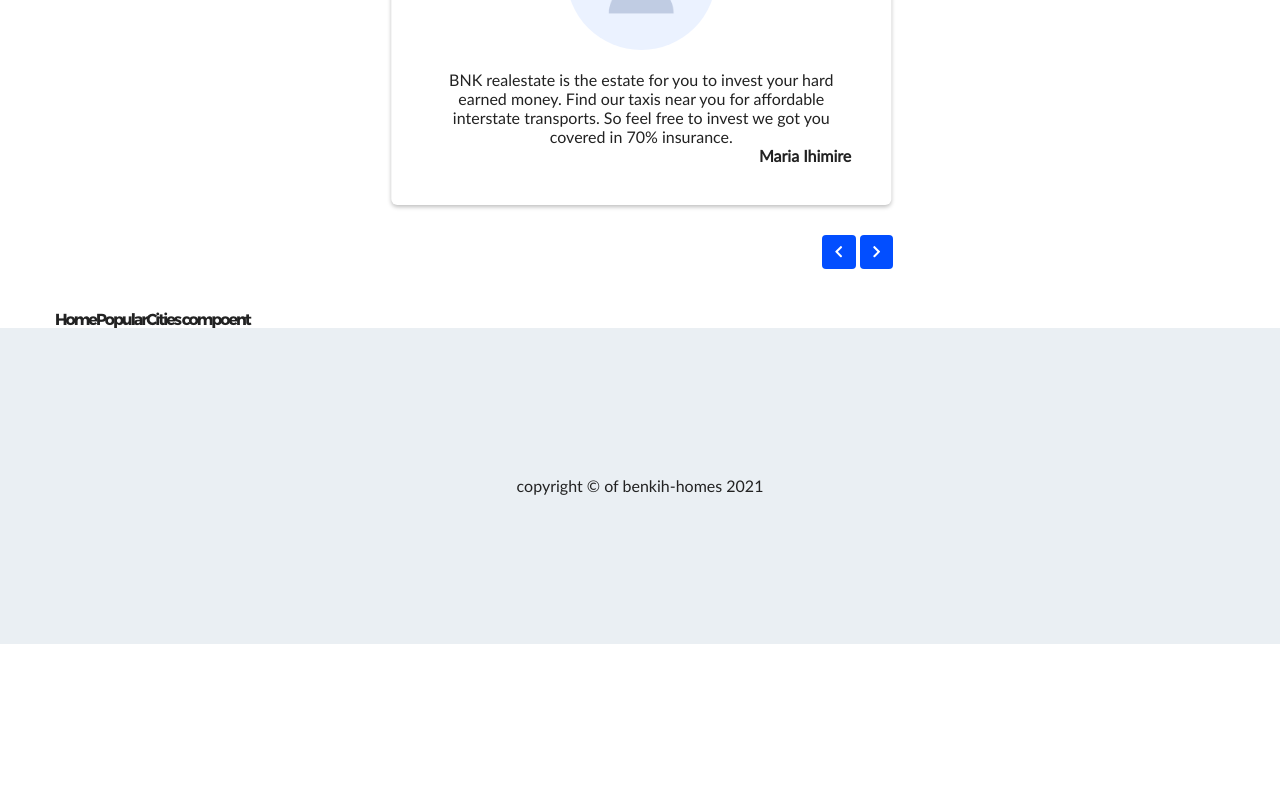
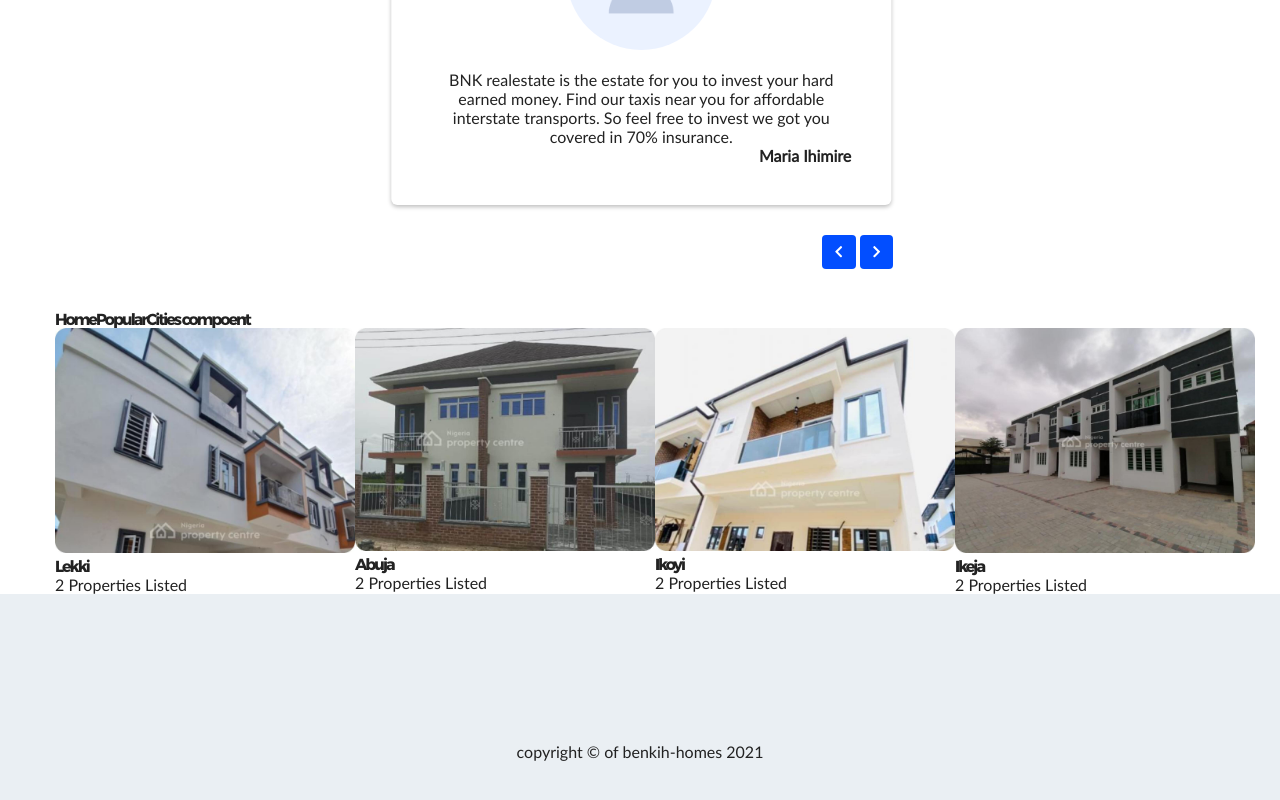
Before and after one commit to peterihimire/benkih-homes-react, a React (Create React App) app: page / in a window 1280 px wide. Shown: the part 9170-9970 px from the top of the page. Before the commit the page ends 9814 px from the top, so only its background shows below. Built offline with nearby package versions, Linux system fonts and the light colour scheme.

Commit message:
Still working on the home-popular-cities component

```diff
--- a/src/properties/components/HomePopularCities.css
+++ b/src/properties/components/HomePopularCities.css
@@ -0,0 +1,11 @@
+.home-popular-container{
+  display: flex;
+  /* padding: 1rem; */
+  /* justify-content: space-between; */
+  /* flex-wrap: wrap; */
+}
+
+
+.home-popular-img img{
+  width: 300px;
+}
--- a/src/properties/components/HomePopularCities.js
+++ b/src/properties/components/HomePopularCities.js
@@ -1,6 +1,10 @@
 import React from "react";
 import "./HomePopularCities.css";
 import properties from "../../property-items";
+import property3 from "../../assets/property-3.jpg";
+import property4 from "../../assets/property-4.jpg";
+import property5 from "../../assets/property-5.jpg";
+import property9 from "../../assets/property-9.jpg";
 
 const HomePopularCities = () => {
   console.log(properties);
@@ -30,6 +34,52 @@ const HomePopularCities = () => {
   return (
     <div className="home-popular-cities">
       <h4>HomePopularCities compoent</h4>
+      <div className="home-popular-container">
+        <div className="home-popular-item">
+          <div className="home-popular-img">
+            <img src={property3} alt="home" />
+          </div>
+          <div>
+            <h4>Lekki</h4>
+            <p>
+              {lekkiProperty.length} <span>Properties Listed</span>
+            </p>
+          </div>
+        </div>
+        <div className="home-popular-item">
+          <div className="home-popular-img">
+            <img src={property4} alt="home" />
+          </div>
+          <div>
+            <h4>Abuja</h4>
+            <p>
+              {abujaProperty.length} <span>Properties Listed</span>
+            </p>
+          </div>
+        </div>
+        <div className="home-popular-item">
+          <div className="home-popular-img">
+            <img src={property5} alt="home" />
+          </div>
+          <div>
+            <h4>Ikoyi</h4>
+            <p>
+              {ikoyiProperty.length} <span>Properties Listed</span>
+            </p>
+          </div>
+        </div>
+        <div className="home-popular-item">
+          <div className="home-popular-img">
+            <img src={property9} alt="home" />
+          </div>
+          <div>
+            <h4>Ikeja</h4>
+            <p>
+              {ikejaProperty.length} <span>Properties Listed</span>
+            </p>
+          </div>
+        </div>
+      </div>
     </div>
   );
 };
```
